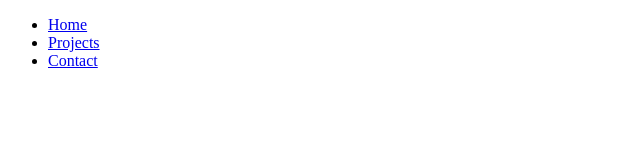
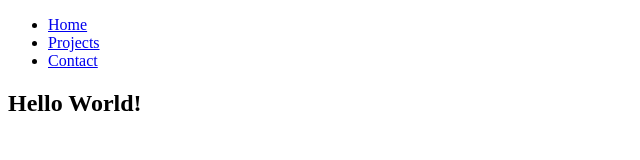
Before and after one commit to abbyperez28/abbyperez28.github.io, a plain HTML site: page index.html in a window 1280 px wide. Shown: the whole page, without its empty margins (0-640 px from the left). Drawn offline with Linux system fonts and the light colour scheme.

Commit message:
add hello

```diff
--- a/index.html
+++ b/index.html
@@ -13,6 +13,7 @@
 
             <li><a href="./contact.html">Contact</a></li>
         </ul>
-    </nav>
+
+        <h1>Hello World!</h1>
 </body>
 </html>
```
